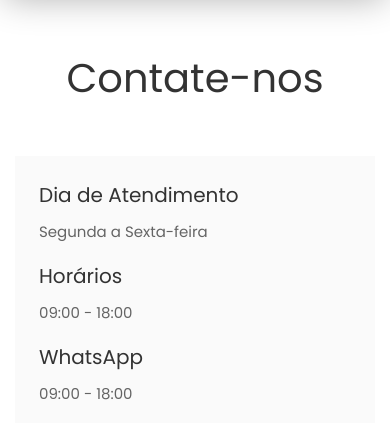
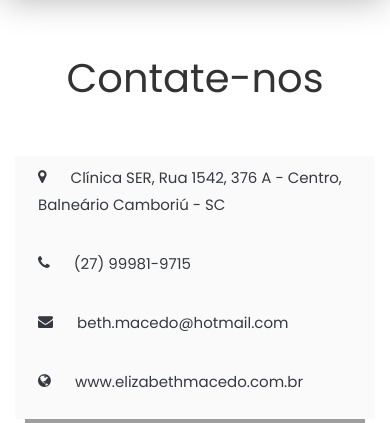
Before and after one commit to DiegoBuencuero/psicologia_macedo, a Django app: page /contact in a window 390 px wide. Shown: the part 99-522 px from the top of the page. Run offline with Django 5.2, Linux system fonts and the light colour scheme; some libraries are stand-ins or nearby versions; some web fonts are replaced; grey boxes are pictures that could not be loaded.

Commit message:
direccion

```diff
--- a/core/landing/templates/base.html
+++ b/core/landing/templates/base.html
@@ -132,9 +132,9 @@
               <div class="ftco-footer-widget mb-5 ml-md-4">
                 <h2 class="ftco-heading-2">Contato</h2>
                 <ul class="list-unstyled">
-                  <li><a href="#"><span class="icon icon-map-marker mr-2"></span>MEDPLEX35, R. Gomes Jardim 201, sala 513 -Torre saúde- POA, RS</a></li>
-                  <li><a href="#"><span class="icon icon-phone mr-2"></span>(55) 996119565</a></li>
-                  <li><a href="#"><span class="icon icon-envelope mr-2"></span>dratainakoster@gmail.com</a></li>
+                  <li><a href="#"><span class="icon icon-map-marker mr-2"></span>Clínica SER, Rua 1542, 376 A - Centro, Balneário Camboriú - SC </a></li>
+                  <li><a href="#"><span class="icon icon-phone mr-2"></span>(27) 99981-9715</a></li>
+                  <li><a href="#"><span class="icon icon-envelope mr-2"></span>beth.macedo@hotmail.com</a></li>
                   <i class="bi bi-whatsapp"></i>
                 </ul>
                 <ul class="ftco-footer-social list-unstyled float-md-left float-lft mt-1">
--- a/core/landing/templates/contact.html
+++ b/core/landing/templates/contact.html
@@ -1,27 +1,41 @@
 {% extends "base.html"%}
 {% load static %}
 {% block content %}
+<style>
+  .text-gray-dark {
+    color: #343a40 !important; /* Gris oscuro */
+  }
+</style>
 <section class="ftco-section ftco-no-pt ftco-no-pb contact-section mt-5 mb-5 ftco-animate">
   <h1 class="mb-2 bread text-center">Contate-nos</h1>
   <div class="container mt-5">
     <div class="row d-flex align-items-stretch no-gutters">
-      <div class="col-md-6 p-4 p-md-5 order-md-last bg-light">
-        <div class="contact-info mb-4">
-          <h5>Dia de Atendimento</h5>
-          <p>Segunda a Sexta-feira</p>
-
-          <h5>Horários</h5>
-          <p>09:00 - 18:00</p>
-
-          <h5>WhatsApp</h5>
-          <p>09:00 - 18:00</p>
-
-          <h5> E-mail</h5>
-          <p>contato@seusite.com</p>
-      </div>
+        <div class="col-md-6 p-0 p-md-5 order-md-last bg-light">
+          <div class="align-items-center justify-content-center">
+            <div class="col-md-10 d-flex justify-content-start ">
+                <div class="bg-light d-flex align-self-stretch box p-2 text-left">
+                    <p class="text-dark"><span class="icon icon-map-marker mr-4 icon-gray-dark fa-3x"></span>Clínica SER, Rua 1542, 376 A - Centro, Balneário Camboriú - SC</p>
+                </div>
+            </div>
+            <div class="col-md-10 d-flex justify-content-start ">
+                <div class="bg-light d-flex align-self-stretch box p-2 text-left">
+                    <p class="text-dark"><span class="icon icon-phone mr-4 icon-gray-dark fa-3x"></span><a class="text-dark" href="tel:+5555996119565">(27) 99981-9715</a></p>
+                </div>
+            </div>
+            <div class="col-md-10 d-flex justify-content-start ">
+                <div class="bg-light d-flex align-self-stretch box p-2 text-left">
+                    <p class="text-dark"><span class="icon icon-envelope mr-4 icon-gray-dark fa-3x"></span><a class="text-dark" href="mailto:dratainakoster@gmail.com">beth.macedo@hotmail.com</a></p>
+                </div>
+            </div>
+            <div class="col-md-10 d-flex justify-content-start ">
+                <div class="bg-light d-flex align-self-stretch box p-2 text-left">
+                    <p class="text-dark"><span class="icon icon-globe mr-4 icon-gray-dark fa-3x"></span><a class="text-dark" href="https://www.elizabethmacedo.com.br">www.elizabethmacedo.com.br</a></p>
+                </div>
+            </div>
+        </div>
       </div>
       <div class="col-md-6 d-flex align-items-stretch">
-          <iframe style="border:0; width: 100%; height: 100%;" src="https://www.google.com/maps/embed?pb=!1m14!1m8!1m3!1d3453.690288191948!2d-51.2106353!3d-30.045742!3m2!1i1024!2i768!4f13.1!3m3!1m2!1s0x95197845acfe8e7b%3A0x83eab2e3f9a5875e!2sMedplex%20-%20Torre%20Norte!5e0!3m2!1ses!2sbr!4v1709327016817!5m2!1ses!2sbr" width="600" height="450" style="border:0;" allowfullscreen="" loading="lazy" referrerpolicy="no-referrer-when-downgrade"></iframe>
+        <iframe src="https://www.google.com/maps/embed?pb=!1m14!1m8!1m3!1d3555.109048568198!2d-48.6385!3d-26.9951!3m2!1i1024!2i768!4f13.1!3m3!1m2!1s0x94d8b5e290000019%3A0x832e3e78adb33761!2sCl%C3%ADnica%20SER%20Espa%C3%A7o%20Integrado%20de%20Sa%C3%BAde!5e0!3m2!1spt-BR!2sbr!4v1727795205771!5m2!1spt-BR!2sbr" width="600" height="450" style="border:0;" allowfullscreen="" loading="lazy" referrerpolicy="no-referrer-when-downgrade"></iframe>
       </div>
     </div>
   </div>
```
